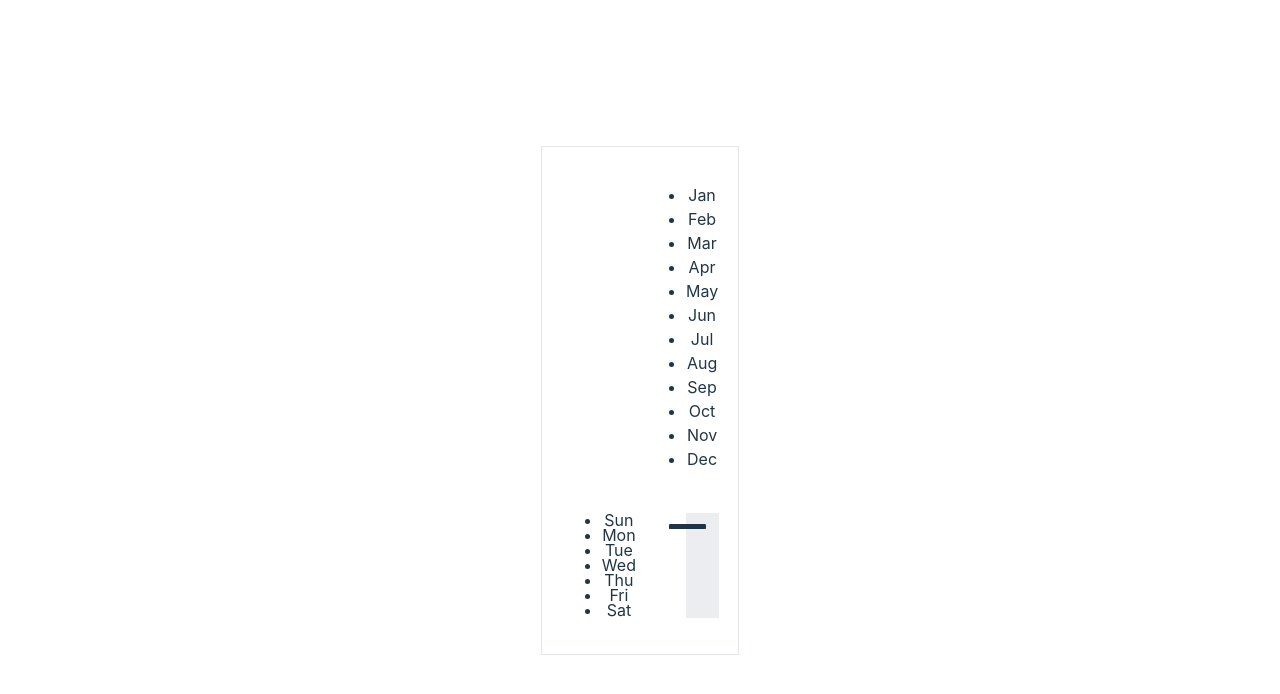
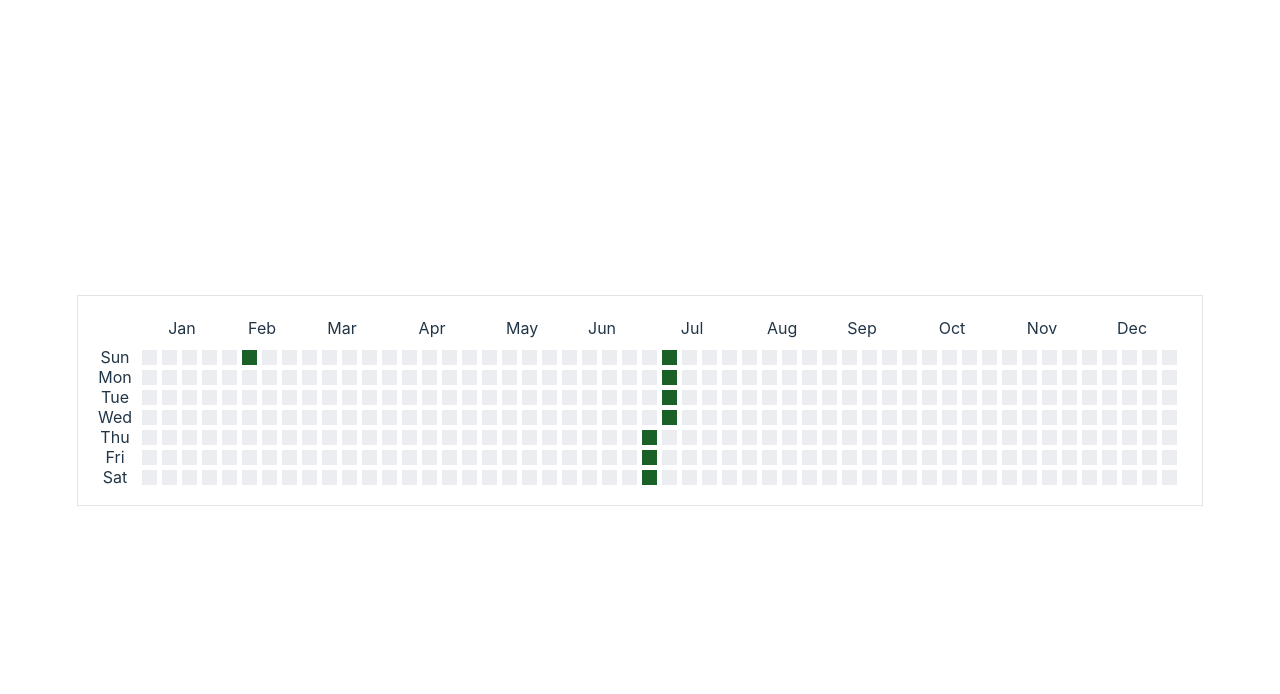
Before and after one commit to bek77g/contribution-graph, a Svelte app: page / in a window 1280 px wide. Shown: the top 694 px of the page. Built offline with nearby package versions, Linux system fonts and the light colour scheme.

Commit message:
add: normalize styles

```diff
--- a/src/app.css
+++ b/src/app.css
@@ -12,6 +12,21 @@
   -webkit-font-smoothing: antialiased;
   -moz-osx-font-smoothing: grayscale;
   -webkit-text-size-adjust: 100%;
+
+  --square-size: 15px;
+  --square-gap: 5px;
+  --week-width: calc(var(--square-size) + var(--square-gap));
+}
+
+* {
+  margin: 0;
+  padding: 0;
+  box-sizing: border-box;
+}
+
+ul,
+ol {
+  list-style: none;
 }
 
 a {
```
